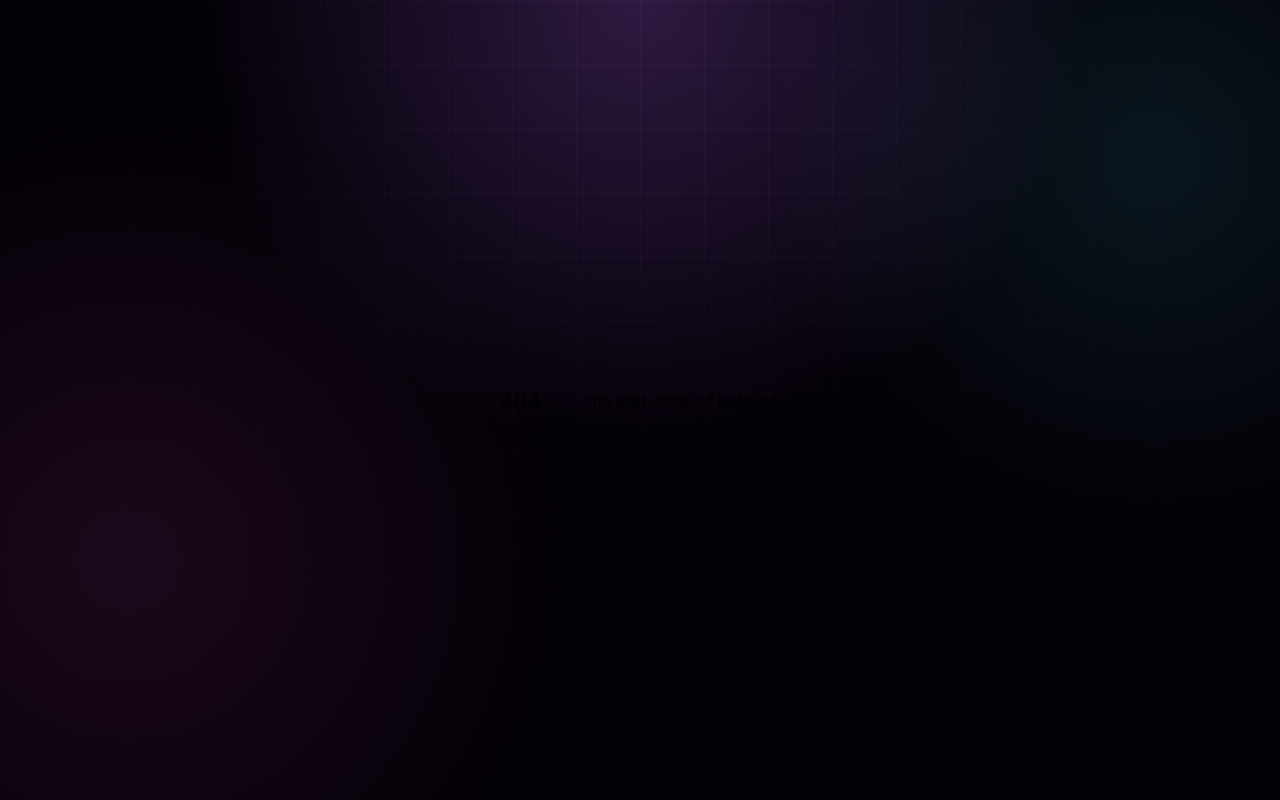
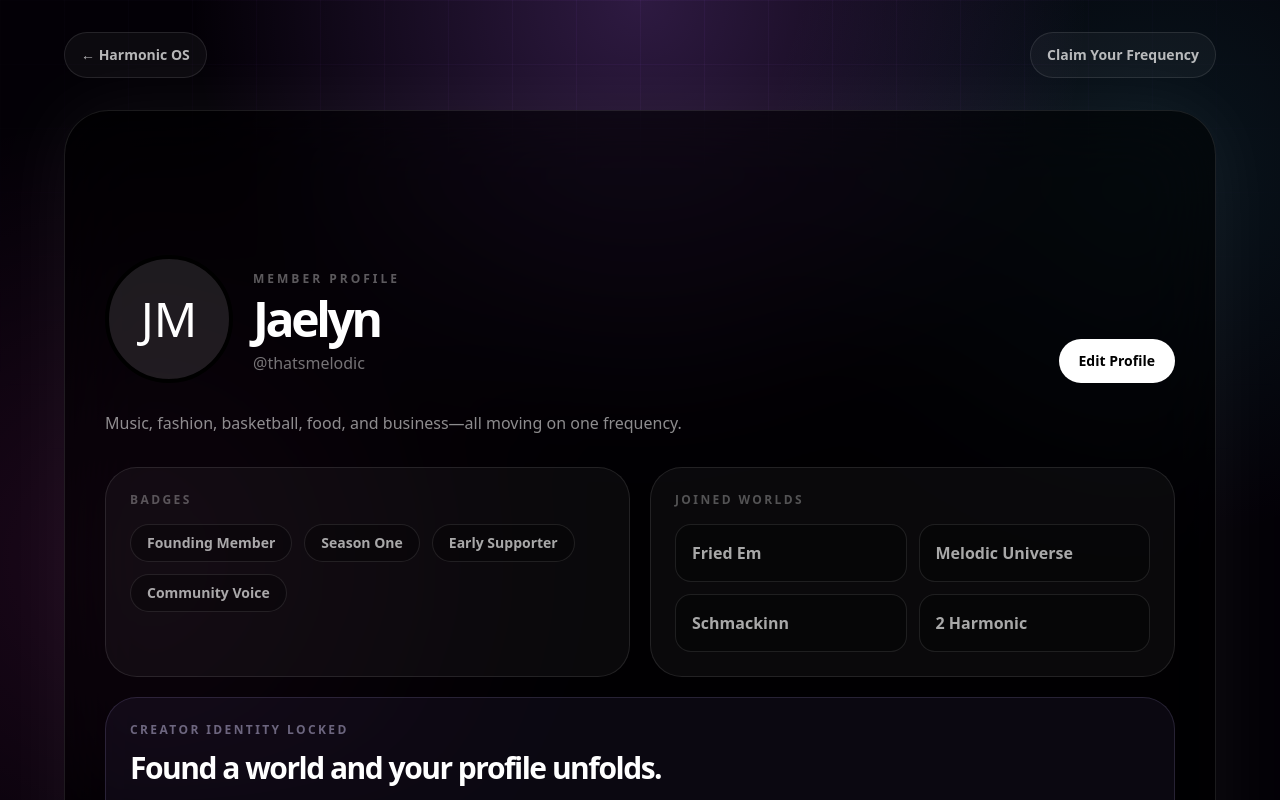
Before and after one commit to thatsmelodic/harmonic-os, a Next.js app: page /identity in a window 1280 px wide. Before the commit this address had no page. Shown: the top 800 px of the page. Built offline with nearby package versions, Linux system fonts and the light colour scheme.

Commit message:
Build member and creator identity experiences

```diff
--- /dev/null
+++ b/app/identity/page.tsx
@@ -0,0 +1,31 @@
+import Link from 'next/link';
+
+const badges = ['Founding Member', 'Season One', 'Early Supporter', 'Community Voice'];
+const worlds = ['Fried Em', 'Melodic Universe', 'Schmackinn', '2 Harmonic'];
+
+export const metadata = {
+  title: 'Harmonic Identity | Harmonic OS',
+  description: 'A clean member profile that expands into a creator headquarters after claiming a frequency.',
+};
+
+export default function HarmonicIdentityPage() {
+  return (
+    <main className="min-h-screen px-4 py-8 pb-28 text-white sm:px-6">
+      <div className="mx-auto max-w-6xl">
+        <nav className="mb-8 flex justify-between gap-3"><Link href="/" className="rounded-full border border-white/10 bg-white/[.04] px-4 py-3 text-sm font-black text-white/70">← Harmonic OS</Link><Link href="/studio/universe" className="rounded-full border border-white/10 bg-white/[.04] px-4 py-3 text-sm font-black text-white/70">Claim Your Frequency</Link></nav>
+        <section className="overflow-hidden rounded-[2.8rem] border border-white/10 bg-black/55 shadow-[0_0_80px_rgba(255,255,255,.06)] backdrop-blur-2xl">
+          <div className="h-52 bg-[radial-gradient(circle_at_top_left,rgba(139,92,246,.45),transparent_30rem),radial-gradient(circle_at_bottom_right,rgba(54,178,203,.35),transparent_28rem),#090909]" />
+          <div className="px-6 pb-8 sm:px-10">
+            <div className="-mt-16 flex flex-wrap items-end justify-between gap-5"><div className="flex items-end gap-5"><div className="grid h-32 w-32 place-items-center rounded-full border-4 border-black bg-white/10 text-5xl">JM</div><div className="pb-2"><p className="text-xs font-black uppercase tracking-[.25em] text-white/35">Member Profile</p><h1 className="mt-2 text-5xl font-black tracking-[-.07em]">Jaelyn</h1><p className="mt-2 text-white/45">@thatsmelodic</p></div></div><button className="rounded-full bg-white px-5 py-3 text-sm font-black text-black">Edit Profile</button></div>
+            <p className="mt-6 max-w-2xl text-base leading-8 text-white/55">Music, fashion, basketball, food, and business—all moving on one frequency.</p>
+            <div className="mt-7 grid gap-5 lg:grid-cols-2">
+              <article className="rounded-[2rem] border border-white/10 bg-white/[.035] p-6"><p className="text-xs font-black uppercase tracking-[.2em] text-white/30">Badges</p><div className="mt-4 flex flex-wrap gap-3">{badges.map((badge) => <span key={badge} className="rounded-full border border-white/10 bg-black/30 px-4 py-2 text-sm font-black text-white/65">{badge}</span>)}</div></article>
+              <article className="rounded-[2rem] border border-white/10 bg-white/[.035] p-6"><p className="text-xs font-black uppercase tracking-[.2em] text-white/30">Joined Worlds</p><div className="mt-4 grid gap-3 sm:grid-cols-2">{worlds.map((world) => <div key={world} className="rounded-2xl border border-white/10 bg-black/30 p-4 font-black text-white/65">{world}</div>)}</div></article>
+            </div>
+            <article className="mt-5 rounded-[2rem] border border-violet-300/15 bg-violet-400/[.06] p-6"><p className="text-xs font-black uppercase tracking-[.2em] text-violet-200/45">Creator Identity Locked</p><h2 className="mt-3 text-3xl font-black tracking-[-.05em]">Found a world and your profile unfolds.</h2><p className="mt-3 max-w-3xl text-sm leading-7 text-white/50">Creators unlock banners, philosophy, world links, content, store, community, rewards, analytics, and Creator Headquarters. Members keep a clean personal identity with progress visible privately to them.</p><Link href="/studio/universe" className="mt-5 inline-flex rounded-full bg-violet-400 px-5 py-3 text-sm font-black text-black">Claim Your Frequency</Link></article>
+          </div>
+        </section>
+      </div>
+    </main>
+  );
+}
```
